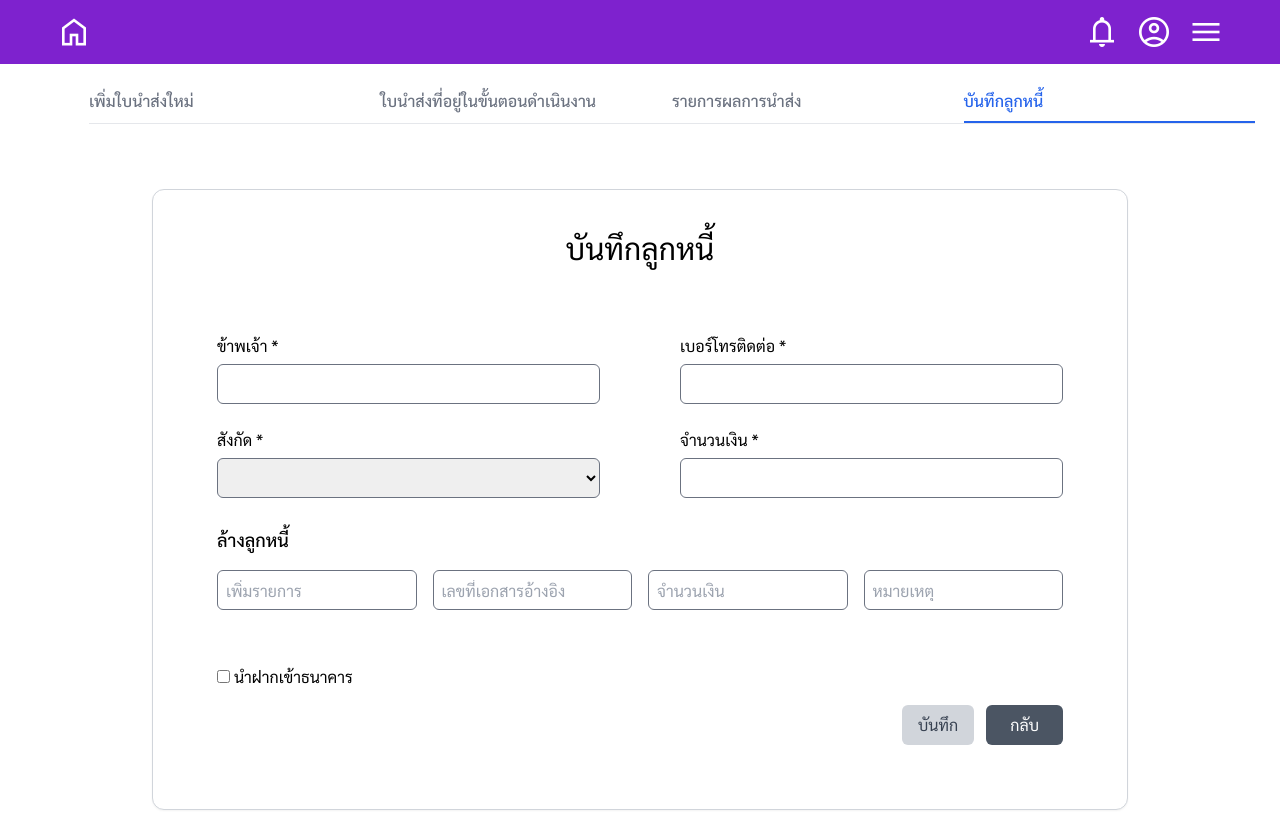
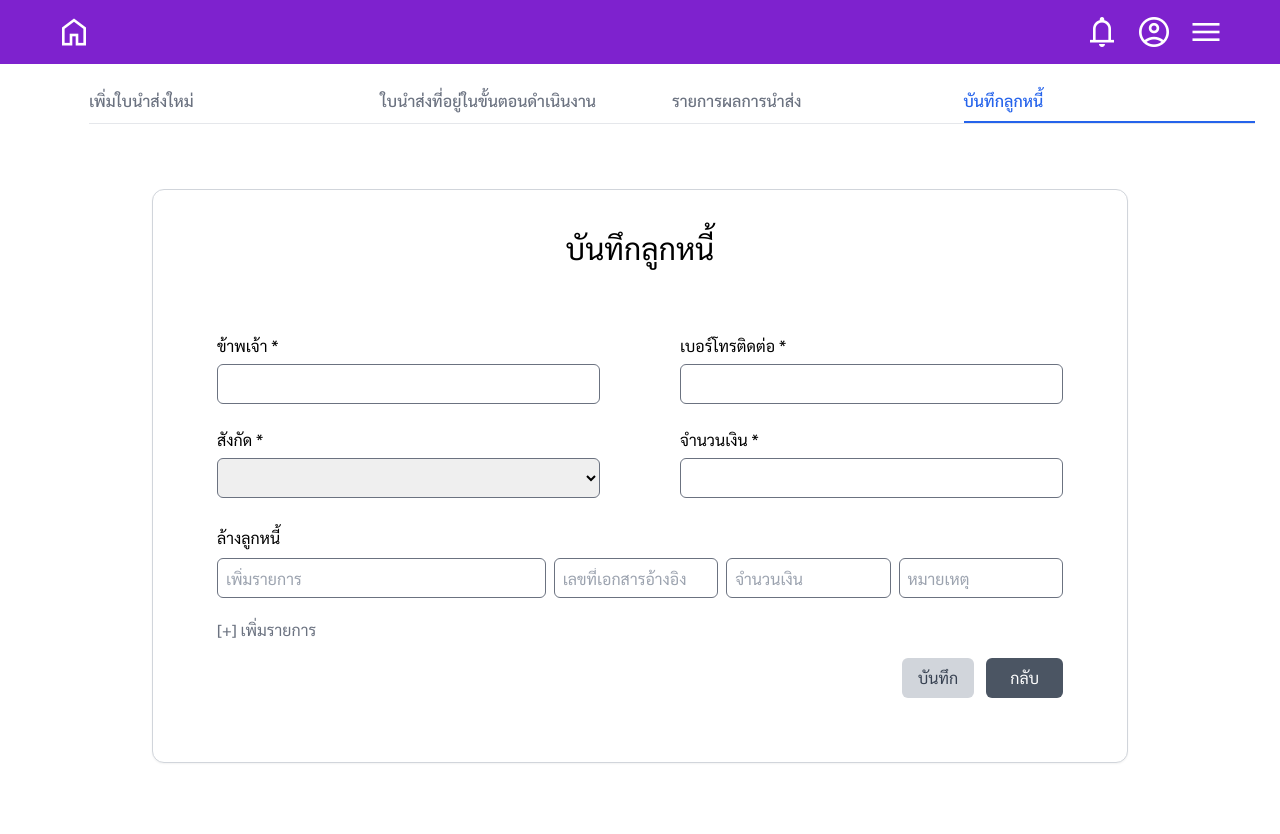
Before and after one commit to rinInwza007/demo_ui, a Vue app: page /savedebtor in a window 1280 px wide. After the commit the page ends 800 px from the top, so only its background shows below. Built offline with nearby package versions, Linux system fonts and the light colour scheme.

Commit message:
ปก้จากปุ่มกดเป็นเพิ่มแทน

```diff
--- a/src/pages/Document/SaveDebtor/index.vue
+++ b/src/pages/Document/SaveDebtor/index.vue
@@ -3,9 +3,9 @@
     <Navbar />
     <SecondNavbar />
 
-    <!-- Main container -->
+
     <div class="max-w-5xl mx-auto p-6 pt-5">
-      <!-- 🔲 กล่องใหญ่ครอบทุกอย่าง -->
+
       <div class="bg-white border border-gray-300 rounded-xl shadow-sm p-10 space-y-9">
         <h1 class="text-center text-3xl">บันทึกลูกหนี้</h1>
         <div class="max-w-4xl mx-auto p-6 pt-8 mt-10">
@@ -49,52 +49,53 @@
             </div>
           </div>
 
-          <!-- ==========================
-             2) ฟอร์มล้างลูกหนี้
-        ============================ -->
-          <div class="space-y-4 mt-5">
-            <span class="font-medium text-lg ">ล้างลูกหนี้</span>
 
-            <div class="grid grid-cols-2 lg:grid-cols-4 gap-4">
-<div class="grid grid-cols-1 gap-1 justify-items-center">
-  <InputText v-model="formData.moneyType" placeholder="เพิ่มรายการ" />
-  <span v-if="errors.moneyType" class="text-red-600 text-xs ">
-    {{ errors.moneyType }}
-  </span>
+     <div class="gap-2 flex flex-col mt-5">
+        <div>ล้างลูกหนี้</div>
+
+        <div class="flex flex-col gap-2">
+          <div
+            v-for="(row, index) in morelist"
+            :key="index"
+            class="grid grid-cols-1 sm:grid-cols-[2fr_1fr_1fr_1fr] gap-2"
+          >
+
+          <div>
+            <InputText v-model="row.item" type="text" placeholder="เพิ่มรายการ" />
+            <span v-if="errors.rows?.[index]?.item" class="text-red-600 text-xs -mt-2 -mb-[14px] ">{{ errors.rows[index].item }}</span>
             </div>
-
-<div class="grid grid-cols-1 gap-1 justify-items-center">
-  <InputText v-model="formData.projectCode" placeholder="เลขที่เอกสารอ้างอิง" />
-  <span v-if="errors.projectCode" class="text-red-600 text-xs">
-    {{ errors.projectCode }}
-  </span>
+            <div>
+            <InputText v-model="row.ref" type="text" placeholder="เลขที่เอกสารอ้างอิง" />
+            <span v-if="errors.rows?.[index]?.ref" class="text-red-600 text-xs -mt-2 -mb-[14px] ">{{ errors.rows[index].ref }}</span>
             </div>
-
-<div class="grid grid-cols-1 gap-1 justify-items-center">
-  <InputText v-model="formData.amount" placeholder="จำนวนเงิน" />
-  <span v-if="errors.amount" class="text-red-600 text-xs">
-    {{ errors.amount }}
-  </span>
+<div>
+            <InputText v-model="row.amount" type="text" placeholder="จำนวนเงิน" />
+            <span v-if="errors.rows?.[index]?.amount" class="text-red-600 text-xs -mt-2 -mb-[14px] ">{{ errors.rows[index].amount }}</span>
             </div>
-
-<div class="grid grid-cols-1 gap-1 justify-items-center">
-  <InputText v-model="formData.note" placeholder="หมายเหตุ" />
-  <span v-if="errors.note" class="text-red-600 text-xs justify-center">
-    {{ errors.note }}
-  </span>
+            <div>
+            <InputText v-model="row.type" type="text" placeholder="หมายเหตุ" />
+            <span v-if="errors.rows?.[index]?.type" class="text-red-600 text-xs -mt-2 -mb-[14px] ">{{ errors.rows[index].type }}</span>
 </div>
           </div>
         </div>
-
-          <!-- ==========================
-             3) checkbox ต่าง ๆ
-        ============================ -->
+      </div>
     <div>
-            <div class="mt-10">
         <div>
-              <input type="checkbox" v-model="check3" class="mt-3" />
-              นำฝากเข้าธนาคาร
-            </div>
+          <button
+            class="mt-3 text-gray-500"
+            @click="
+              morelist.push({
+                item: '',
+                ref: '',
+                amount: '',
+                note: '',
+                type: '',
+                selectedItems: []
+              })
+            "
+          >
+            [+] เพิ่มรายการ
+          </button>
         </div>
       </div>
 
@@ -134,23 +135,27 @@ const formData = ref({
   phone: '',
   department: '',
   fund: '',
-  moneyType: '',
-  projectCode: '',
-  amount: '',
-  note: '',
+
 })
 
+const morelist = ref([
+  {
+    item: '',
+    ref: '',
+    amount: '',
+    type: '',
+  },
+])
 
-const check3 = ref(false)
 
 const errors = ref({})
 
 const saveData = () => {
   errors.value = {} // reset
 
-  // เช็คทีละฟิลด์
+
   if (!formData.value.name) {
-    errors.value.name = 'กรุณากรอก "ข้าพเจ้า"'
+    errors.value.name = 'กรุณากรอก "ชื่อ"'
     return
   }
   if (!formData.value.phone) {
@@ -165,26 +170,36 @@ const saveData = () => {
     errors.value.fund = 'กรุณากรอก "จำนวนเงิน"'
     return
   }
-  if (!formData.value.moneyType) {
-    errors.value.moneyType = 'กรุณาเลือกรายการ'
+  errors.value.rows = {}
+  for (let i = 0; i < morelist.value.length; i++) {
+    const row = morelist.value[i]
+    errors.value.rows[i] = {}
+
+    if (!row.item) {
+      errors.value.rows[i].item = 'กรุณากรอก "ชื่อรายการ"'
       return
     }
-  if (!formData.value.projectCode) {
-    errors.value.projectCode = 'กรุณากรอก "เลขที่เอกสารอ้างอิง"'
+
+    if (!row.ref) {
+      errors.value.rows[i].ref = 'กรุณากรอก "เลขที่เอกสารอ้างอิง"'
       return
     }
-  if (!formData.value.amount) {
-    errors.value.amount = 'กรุณากรอก "จำนวนเงิน"'
+
+    if (!row.amount) {
+      errors.value.rows[i].amount = 'กรุณากรอก "จำนวนเงิน"'
       return
     }
-  if (!formData.value.note) {
-    errors.value.note = 'กรุณากรอก "หมายเหตุ"'
+
+    if (!row.type) {
+      errors.value.rows[i].type = 'กรุณากรอก "หมายเหตุ"'
       return
+    }
   }
 
   // ถ้าไม่มี error ถึงจะบันทึก
   const dataToSave = {
     formData: formData.value,
+    morelist: morelist.value
   }
 
   console.log('=== ข้อมูลที่บันทึก ===')
```
Lines whose indentation alone changed are shown as unchanged.
